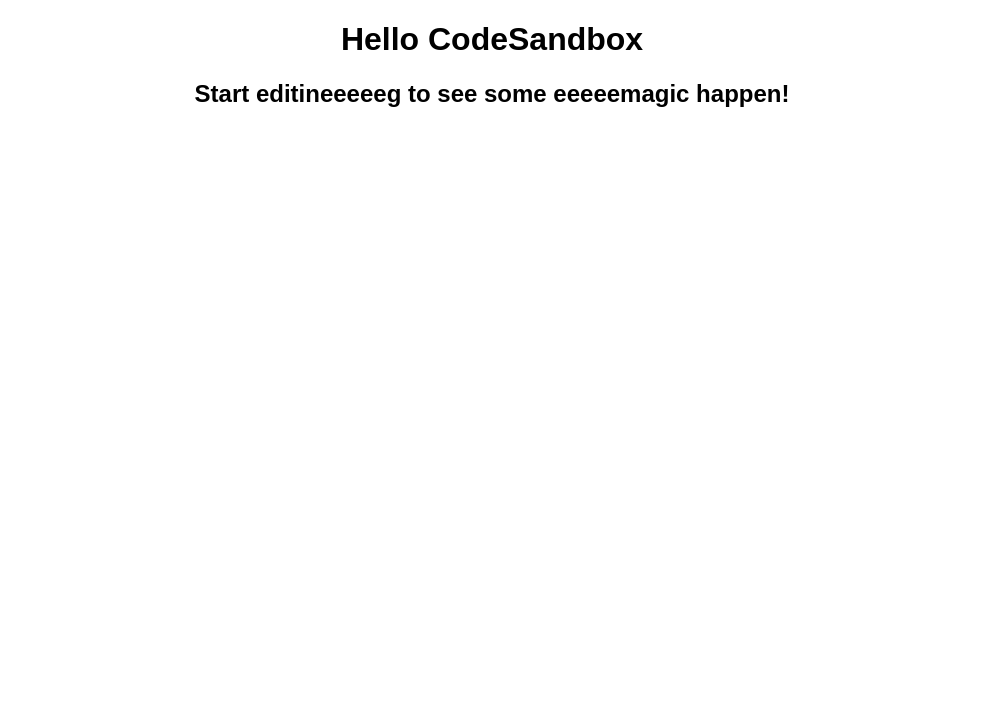
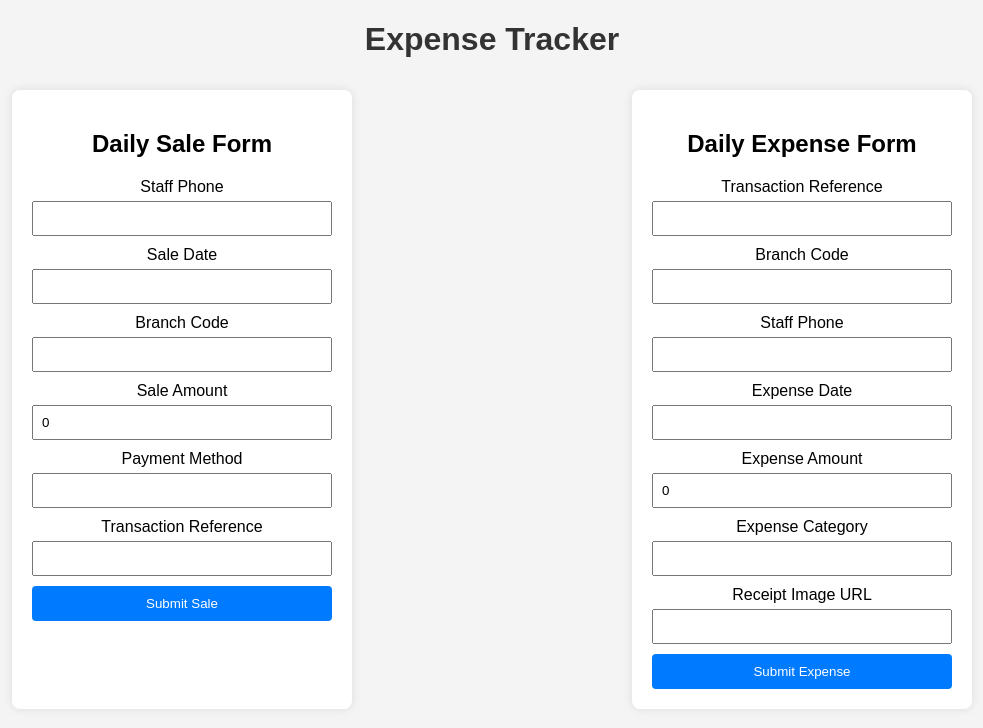
Before and after one commit to acwajega2/siitaPos-client, a React (Create React App) app: page / in a window 1280 px wide. Shown: the top 728 px of the page, without its empty margins (148-1131 px from the left). Built offline with nearby package versions, Linux system fonts and the light colour scheme.

Commit message:
Update 5 files

```diff
--- a/src/App.js
+++ b/src/App.js
@@ -1,11 +1,18 @@
 import "./styles.css";
+import SaleForm from "./components/SalesForm";
+import ExpenseForm from "./components/ExpenseForm";
+import { ContextProvider } from "./context/Context";
 
 export default function App() {
   return (
-    <div className="App">
-      <h1>Hello CodeSandbox</h1>
-
-      <h2>Start editineeeeeg to see some eeeeemagic happen!</h2>
-    </div>
+    <ContextProvider>
+      <div className="App">
+        <h1 className="app-title">Expense Tracker</h1>
+        <div className="form-container">
+          <SaleForm />
+          <ExpenseForm />
+        </div>
+      </div>
+    </ContextProvider>
   );
 }
--- /dev/null
+++ b/src/components/ExpenseForm.js
@@ -0,0 +1,89 @@
+import React from "react";
+import { useCustomContext } from "../context/Context";
+
+const ExpenseForm = () => {
+  const { expenseData, setExpenseData, handleExpenseSubmit } =
+    useCustomContext();
+
+  return (
+    <div className="form">
+      <h2>Daily Expense Form</h2>
+      <form>
+        <label>Transaction Reference</label>
+        <input
+          type="text"
+          value={expenseData.transactionReference}
+          onChange={(e) =>
+            setExpenseData({
+              ...expenseData,
+              transactionReference: e.target.value,
+            })
+          }
+        />
+
+        <label>Branch Code</label>
+        <input
+          type="text"
+          value={expenseData.branchCode}
+          onChange={(e) =>
+            setExpenseData({ ...expenseData, branchCode: e.target.value })
+          }
+        />
+
+        <label>Staff Phone</label>
+        <input
+          type="text"
+          value={expenseData.staffPhone}
+          onChange={(e) =>
+            setExpenseData({ ...expenseData, staffPhone: e.target.value })
+          }
+        />
+
+        <label>Expense Date</label>
+        <input
+          type="text"
+          value={expenseData.expenseDate}
+          onChange={(e) =>
+            setExpenseData({ ...expenseData, expenseDate: e.target.value })
+          }
+        />
+
+        <label>Expense Amount</label>
+        <input
+          type="number"
+          value={expenseData.expenseAmount}
+          onChange={(e) =>
+            setExpenseData({
+              ...expenseData,
+              expenseAmount: Number(e.target.value),
+            })
+          }
+        />
+
+        <label>Expense Category</label>
+        <input
+          type="text"
+          value={expenseData.expenseCategory}
+          onChange={(e) =>
+            setExpenseData({ ...expenseData, expenseCategory: e.target.value })
+          }
+        />
+
+        <label>Receipt Image URL</label>
+        <input
+          type="text"
+          value={expenseData.receiptImageUrl}
+          onChange={(e) =>
+            setExpenseData({ ...expenseData, receiptImageUrl: e.target.value })
+          }
+        />
+
+        <button type="button" onClick={handleExpenseSubmit}>
+          Submit Expense
+        </button>
+      </form>
+    </div>
+  );
+};
+
+export default ExpenseForm;
--- /dev/null
+++ b/src/components/SalesForm.js
@@ -0,0 +1,73 @@
+import React from "react";
+import { useCustomContext } from "../context/Context";
+
+const SaleForm = () => {
+  const { saleData, setSaleData, handleSaleSubmit } = useCustomContext();
+
+  return (
+    <div className="form">
+      <h2>Daily Sale Form</h2>
+      <form>
+        <label>Staff Phone</label>
+        <input
+          type="text"
+          value={saleData.staffPhone}
+          onChange={(e) =>
+            setSaleData({ ...saleData, staffPhone: e.target.value })
+          }
+        />
+
+        <label>Sale Date</label>
+        <input
+          type="text"
+          value={saleData.saleDate}
+          onChange={(e) =>
+            setSaleData({ ...saleData, saleDate: e.target.value })
+          }
+        />
+
+        <label>Branch Code</label>
+        <input
+          type="text"
+          value={saleData.branchCode}
+          onChange={(e) =>
+            setSaleData({ ...saleData, branchCode: e.target.value })
+          }
+        />
+
+        <label>Sale Amount</label>
+        <input
+          type="number"
+          value={saleData.saleAmount}
+          onChange={(e) =>
+            setSaleData({ ...saleData, saleAmount: Number(e.target.value) })
+          }
+        />
+
+        <label>Payment Method</label>
+        <input
+          type="text"
+          value={saleData.paymentMethod}
+          onChange={(e) =>
+            setSaleData({ ...saleData, paymentMethod: e.target.value })
+          }
+        />
+
+        <label>Transaction Reference</label>
+        <input
+          type="text"
+          value={saleData.transactionReference}
+          onChange={(e) =>
+            setSaleData({ ...saleData, transactionReference: e.target.value })
+          }
+        />
+
+        <button type="button" onClick={handleSaleSubmit}>
+          Submit Sale
+        </button>
+      </form>
+    </div>
+  );
+};
+
+export default SaleForm;
--- /dev/null
+++ b/src/context/Context.js
@@ -0,0 +1,145 @@
+import React, {
+  createContext,
+  useContext as useReactContext,
+  useState,
+} from "react";
+
+const Context = createContext();
+
+export const ContextProvider = ({ children }) => {
+  const [saleData, setSaleData] = useState({
+    staffPhone: "",
+    saleDate: "",
+    branchCode: "",
+    saleAmount: 0,
+    paymentMethod: "",
+    transactionReference: "",
+  });
+
+  const [expenseData, setExpenseData] = useState({
+    transactionReference: "",
+    branchCode: "",
+    staffPhone: "",
+    expenseDate: "",
+    expenseAmount: 0,
+    expenseCategory: "",
+    receiptImageUrl: "",
+  });
+
+  const [error, setError] = useState(null);
+
+  const handleSaleSubmit = async () => {
+    try {
+      validateSaleData();
+
+      // Call the API here
+      const response = await fetch("http://3.80.87.61:8008/api/v1/dailySales", {
+        method: "POST",
+        headers: {
+          Accept: "application/json",
+          "Content-Type": "application/json",
+        },
+        body: JSON.stringify(saleData),
+      });
+
+      const result = await response.json();
+      console.log("Sale posted successfully:", result);
+    } catch (error) {
+      console.error("Error posting sale:", error.message);
+      setError(error.message); // Set error state
+    }
+  };
+
+  const handleExpenseSubmit = async () => {
+    try {
+      validateExpenseData();
+
+      // Call the API here
+      const response = await fetch(
+        "http://3.80.87.61:8008/api/v1/dailyExpenses",
+        {
+          method: "POST",
+          headers: {
+            Accept: "application/json",
+            "Content-Type": "application/json",
+          },
+          body: JSON.stringify(expenseData),
+        },
+      );
+
+      const result = await response.json();
+      console.log("Expense posted successfully:", result);
+    } catch (error) {
+      console.error("Error posting expense:", error.message);
+      setError(error.message); // Set error state
+    }
+  };
+
+  const validateSaleData = () => {
+    const requiredFields = [
+      "staffPhone",
+      "saleDate",
+      "branchCode",
+      "saleAmount",
+      "paymentMethod",
+      "transactionReference",
+    ];
+
+    for (const field of requiredFields) {
+      if (!saleData[field]) {
+        throw new Error(
+          `Please fill in all required fields for the daily sale. Missing: ${field}`,
+        );
+      }
+    }
+
+    if (saleData.saleAmount <= 0) {
+      throw new Error("Sale amount must be greater than zero.");
+    }
+  };
+
+  const validateExpenseData = () => {
+    const requiredFields = [
+      "transactionReference",
+      "branchCode",
+      "staffPhone",
+      "expenseDate",
+      "expenseAmount",
+      "expenseCategory",
+      "receiptImageUrl",
+    ];
+
+    for (const field of requiredFields) {
+      if (!expenseData[field]) {
+        throw new Error(
+          `Please fill in all required fields for the daily expense. Missing: ${field}`,
+        );
+      }
+    }
+
+    if (expenseData.expenseAmount <= 0) {
+      throw new Error("Expense amount must be greater than zero.");
+    }
+  };
+
+  const contextValue = {
+    saleData,
+    setSaleData,
+    expenseData,
+    setExpenseData,
+    handleSaleSubmit,
+    handleExpenseSubmit,
+    error, // Provide error state to components
+    clearError: () => setError(null), // Function to clear error
+  };
+
+  return <Context.Provider value={contextValue}>{children}</Context.Provider>;
+};
+
+export const useCustomContext = () => {
+  const context = useReactContext(Context);
+  if (!context) {
+    throw new Error("useCustomContext must be used within a ContextProvider");
+  }
+  return context;
+};
--- a/src/styles.css
+++ b/src/styles.css
@@ -1,4 +1,56 @@
+body {
+  font-family: "Arial", sans-serif;
+  background-color: #f4f4f4;
+  margin: 0;
+  padding: 0;
+}
+
 .App {
-  font-family: sans-serif;
   text-align: center;
+  margin: 20px;
 }
+
+.app-title {
+  color: #333;
+}
+
+.form-container {
+  display: flex;
+  justify-content: space-around;
+}
+
+.form {
+  background-color: #fff;
+  padding: 20px;
+  border-radius: 8px;
+  box-shadow: 0 0 10px rgba(0, 0, 0, 0.1);
+  margin: 10px;
+  width: 300px;
+}
+
+label {
+  display: block;
+  margin-bottom: 5px;
+}
+
+input {
+  width: 100%;
+  padding: 8px;
+  margin-bottom: 10px;
+  box-sizing: border-box;
+}
+
+button {
+  background-color: #007bff;
+  color: #fff;
+  padding: 10px;
+  border: none;
+  border-radius: 4px;
+  cursor: pointer;
+  width: 100%;
+  transition: background-color 0.3s;
+}
+
+button:hover {
+  background-color: #0056b3;
+}
```
